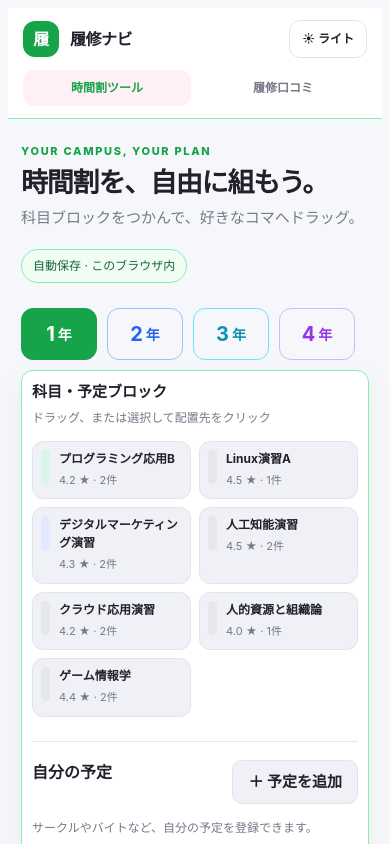
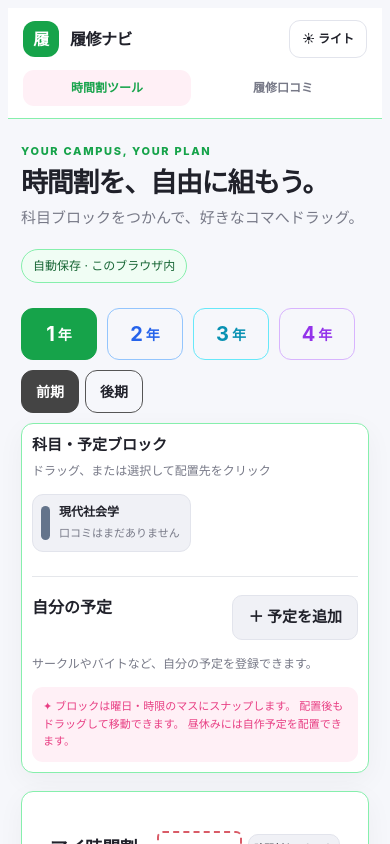
Before and after one commit to TIDesiign-ai/calcweb, a Next.js app: page / in a window 390 px wide. Shown: the top 844 px of the page. Built offline with nearby package versions, Linux system fonts and the light colour scheme.

Commit message:
phone fixed

```diff
--- a/app/globals.css
+++ b/app/globals.css
@@ -238,6 +238,7 @@ a { color: inherit; text-decoration: none; }
 .course-list { display: flex; flex-direction: column; gap: 8px; }
 .course-choice {
   width: 100%;
+  min-width: 0;
   text-align: left;
   background: var(--surface2);
   border: 1px solid var(--line);
@@ -245,10 +246,24 @@ a { color: inherit; text-decoration: none; }
   padding: 10px;
   display: flex;
   gap: 9px;
-  align-items: flex-start;
+  align-items: center;
   color: var(--text);
+  font: inherit;
+  cursor: pointer;
+  appearance: none;
+  -webkit-appearance: none;
+  box-sizing: border-box;
 }
-.course-choice:hover, .course-choice.selected { border-color: var(--accent); }
+
+.course-choice:hover,
+.course-choice.selected {
+  border-color: var(--accent);
+}
+
+.course-choice > span:last-child {
+  min-width: 0;
+  overflow-wrap: anywhere;
+}
 .swatch {
   width: 9px;
   min-height: 34px;
--- a/components/GradeSelector.module.css
+++ b/components/GradeSelector.module.css
@@ -77,3 +77,38 @@
   outline: 3px solid var(--grade-border);
   outline-offset: 3px;
 }
+.controls {
+  display: flex;
+  align-items: center;
+  flex-wrap: wrap;
+  gap: 10px;
+  margin-bottom: 10px;
+}
+
+.selector {
+  margin-bottom: 0;
+}
+
+.semesterSelector {
+  display: flex;
+  align-items: center;
+  gap: 6px;
+}
+
+.semesterOption {
+  padding: 10px 14px;
+  border: 1px solid #555;
+  border-radius: 12px;
+  background: transparent;
+  color: inherit;
+  font-size: 14px;
+  font-weight: 600;
+  white-space: nowrap;
+  cursor: pointer;
+}
+
+.semesterSelected {
+  background: #444;
+  border-color: #444;
+  color: white;
+}
--- a/components/GradeSelector.tsx
+++ b/components/GradeSelector.tsx
@@ -1,16 +1,25 @@
-
 "use client";
 
 import { gradeThemes, type Grade } from "../data/lib/grade-theme";
 import styles from "./GradeSelector.module.css";
 
+type Semester = "前期" | "後期";
+
 type Props = {
   value: Grade;
   onChange: (grade: Grade) => void;
+  semester: Semester;
+  onSemesterChange: (semester: Semester) => void;
 };
 
-export default function GradeSelector({ value, onChange }: Props) {
+export default function GradeSelector({
+  value,
+  onChange,
+  semester,
+  onSemesterChange,
+}: Props) {
   return (
+    <div className={styles.controls} aria-label="学年・学期選択">
       <div className={styles.selector} aria-label="学年選択">
         {([1, 2, 3, 4] as const).map((grade) => {
           const theme = gradeThemes[grade];
@@ -37,5 +46,22 @@ export default function GradeSelector({ value, onChange }: Props) {
           );
         })}
       </div>
+
+      <div className={styles.semesterSelector} aria-label="学期選択">
+        {(["前期", "後期"] as const).map((item) => (
+          <button
+            key={item}
+            type="button"
+            className={`${styles.semesterOption} ${
+              semester === item ? styles.semesterSelected : ""
+            }`}
+            aria-pressed={semester === item}
+            onClick={() => onSemesterChange(item)}
+          >
+            {item}
+          </button>
+        ))}
+      </div>
+    </div>
   );
 }
--- a/components/TimetableApp.tsx
+++ b/components/TimetableApp.tsx
@@ -1,4 +1,5 @@
 "use client";
+import { courses as reviewCourses } from "../data/lib/reviews";
 
 
 import Link from "next/link";
@@ -9,6 +10,12 @@ import { courses } from "../data/lib/reviews";
 import GradeSelector from "./GradeSelector";
 import type { Grade } from "../data/lib/grade-theme";
 
+import {
+  getSelectableCourses,
+  type Semester,
+} from "../data/lib/course-selector";
+
+import { courses as catalogCourses } from "../data/lib/courses";
 
 type ScheduleItem = {
   id: string;
@@ -52,6 +59,47 @@ type ScheduleEvent = {
 const CUSTOM_BLOCKS_KEY = "course-nav-custom-blocks";
 const EVENTS_KEY = "course-nav-events";
 const DEFAULT_EVENT_COLOR = "#8b7cf6";
+
+type TimetableCourseInfo = {
+  name: string;
+  color: string;
+  textColor: string;
+};
+
+function getTimetableCourse(
+  code: string,
+): TimetableCourseInfo | undefined {
+  // 口コミデータに存在する科目
+  const reviewCourse = reviewCourses.find(
+    (item) => item.code === code,
+  );
+
+  if (reviewCourse) {
+    return {
+      name: reviewCourse.name,
+      color: reviewCourse.color,
+      textColor: reviewCourse.textColor,
+    };
+  }
+
+  // シラバス由来の科目
+  // 新しい識別子 catalog:<id> と、旧形式の id の両方に対応
+  const catalogId = code.startsWith("catalog:")
+    ? code.slice("catalog:".length)
+    : code;
+
+  const catalogCourse = catalogCourses.find(
+    (item) => item.id === catalogId,
+  );
+
+  if (!catalogCourse) return undefined;
+
+  return {
+    name: catalogCourse.course_name,
+    color: "#64748b",
+    textColor: "#ffffff",
+  };
+}
 
 function makeId() {
   return `${Date.now().toString(36)}-${Math.random()
@@ -113,6 +161,16 @@ export default function TimetableApp({
     [],
   );
   const [selectedGrade, setSelectedGrade] = useState<Grade>(1);
+
+
+
+  const [selectedSemester, setSelectedSemester] =
+    useState<Semester>("前期");
+
+  const selectableCourses = useMemo(
+    () => getSelectableCourses(selectedGrade, selectedSemester),
+    [selectedGrade, selectedSemester],
+  );
 
   const [events, setEvents] = useState<ScheduleEvent[]>([]);
   const [customBlocks, setCustomBlocks] = useState<CustomBlock[]>([]);
@@ -402,8 +460,11 @@ export default function TimetableApp({
 
   const placeCourse = useCallback(
     (code: string, day: number, period: number) => {
-      const course = courses.find((item) => item.code === code);
-      if (!course) return;
+      const course = getTimetableCourse(code);
+      if (!course) {
+        notify("科目情報を取得できませんでした");
+        return;
+      }
 
       setSchedule((current) => {
         if (
@@ -578,6 +639,8 @@ export default function TimetableApp({
             <GradeSelector
               value={selectedGrade}
               onChange={setSelectedGrade}
+              semester={selectedSemester}
+              onSemesterChange={setSelectedSemester}
             />
             <div className="workspace">
               <section className="panel">
@@ -655,9 +718,8 @@ export default function TimetableApp({
                                 );
 
                           const course = item
-                            ? courses.find((entry) => entry.code === item.code)
+                            ? getTimetableCourse(item.code)
                             : undefined;
-
                           const plannedEvent = events.find(
                             (entry) =>
                               entry.day === dayIndex &&
@@ -755,41 +817,66 @@ export default function TimetableApp({
                 </span>
 
                 <div className="course-list">
-                  {courses.map((course) => (
+                  {selectableCourses.length === 0 ? (
+                    <p className="small-muted">
+                      選択した学年・学期の科目はありません。
+                    </p>
+                  ) : (
+                    selectableCourses.map((course) => {
+                      const reviewCourse = reviewCourses.find(
+                        (item) => item.name === course.course_name,
+                      );
+
+                      const courseCode = reviewCourse?.code ??
+                      `catalog:${course.id}`;
+                      const courseName = course.course_name;
+
+                      return (
                         <button
+                          key={course.id}
                           className={`course-choice${
-                        pendingCode === course.code ? " selected" : ""
+                            pendingCode === courseCode ? " selected" : ""
                           }`}
-                      key={course.code}
                           draggable
                           onDragStart={(event) => {
                             event.dataTransfer.effectAllowed = "copy";
-                        event.dataTransfer.setData("text/plain", course.code);
+                            event.dataTransfer.setData("text/plain", courseCode);
                             setPendingCode(null);
                             setPendingCustomBlockId(null);
-                        setDragging({ code: course.code });
+                            setDragging({ code: courseCode });
                           }}
                           onDragEnd={() => setDragging(null)}
                           onClick={() => {
-                        setPendingCode(course.code);
+                            setPendingCode(courseCode);
                             setPendingCustomBlockId(null);
                             notify(
-                          `${course.name}：配置先の曜日・時限をクリックしてください`,
+                              `${courseName}：配置先の曜日・時限をクリックしてください`,
                             );
                           }}
                         >
                           <span
                             className="swatch"
-                        style={{ background: course.color }}
+                            style={{
+                              background: reviewCourse?.color ?? "#64748b",
+                            }}
                           />
                           <span>
-                        <strong>{course.name}</strong>
+                            <strong>{courseName}</strong>
                             <small>
-                          {course.rating.toFixed(1)} ★ · {course.reviews.length}件
+                              {reviewCourse ? (
+                                <>
+                                  {reviewCourse.rating.toFixed(1)} ★ ·{" "}
+                                  {reviewCourse.reviews.length}件
+                                </>
+                              ) : (
+                                "口コミはまだありません"
+                              )}
                             </small>
                           </span>
                         </button>
-                  ))}
+                      );
+                    })
+                  )}
                 </div>
 
                 <div className="custom-event-section">
@@ -954,9 +1041,25 @@ export default function TimetableApp({
             </div>
 
             <div className="course-catalog">
-              {courses.map((course) => (
-                <ReviewCard key={course.code} code={course.code} />
-              ))}
+              {selectableCourses.map((course) => {
+                const reviewCourse = reviewCourses.find(
+                  (item) => item.name === course.course_name,
+                );
+
+                return (
+                  <button
+                    key={course.id}
+                    className={`course-choice${
+                      pendingCode === (reviewCourse?.code ?? course.id)
+                        ? " selected"
+                        : ""
+                    }`}
+                    // ここには既存の onClick、ドラッグ処理などを維持
+                  >
+                    {/* 既存の科目表示 */}
+                  </button>
+                );
+              })}
             </div>
           </section>
         )}
--- /dev/null
+++ b/data/lib/course-grade-overrides.ts
@@ -0,0 +1,23 @@
+export type CourseGradeOverride = {
+  grades: number[];
+  semesters: ("前期" | "後期" | "前期 第一ターム" | "前期 第二ターム" | "後期 第三ターム" | "後期 第四ターム")[];
+};
+
+export const courseGradeOverrides: Record<
+  string,
+  CourseGradeOverride
+  > = {
+  //
+  // example:
+  // 現代社会学:1・2年生が前期のみ履修可能 現代社会学の科目IDは5
+  "5": {
+    grades: [1, 2],
+    semesters: ["前期"],
+  },
+
+  //
+  "6": {
+    grades: [1, 2],
+    semesters: ["後期"],
+  },
+};
--- /dev/null
+++ b/data/lib/course-selector.ts
@@ -0,0 +1,42 @@
+import rawCourses from "../generated/courses.json";
+import { courseGradeOverrides } from "./course-grade-overrides";
+
+export type Semester =
+  | "前期"
+  | "後期"
+  | "前期 第一ターム"
+  | "前期 第二ターム"
+  | "後期 第三ターム"
+  | "後期 第四ターム";
+
+function normalizeSemester(
+  semester: string,
+): "前期" | "後期" | undefined {
+  if (semester.startsWith("前期")) return "前期";
+  if (semester.startsWith("後期")) return "後期";
+  return undefined;
+}
+
+export function getSelectableCourses(
+  grade: number,
+  semester: Semester,
+) {
+  const selectedSemester = normalizeSemester(semester);
+
+  return rawCourses.filter((course) => {
+    const override = courseGradeOverrides[course.id];
+
+    if (override) {
+      return (
+        override.grades.includes(grade) &&
+        selectedSemester !== undefined &&
+        override.semesters.includes(selectedSemester)
+      );
+    }
+
+    return (
+      course.grade === grade &&
+      normalizeSemester(course.semester) === selectedSemester
+    );
+  });
+}
--- a/data/lib/reviews.json
+++ b/data/lib/reviews.json
@@ -1,12 +1,12 @@
 {
-  "プログラミング応用B": {
+  "プログラミング応用": {
     "rating": 4.2,
     "reviews": [
       {"author": "3年生", "comment": "課題は多めですが、説明は分かりやすいです。"},
       {"author": "2年生", "comment": "あああああああああ。"}
     ]
   },
-  "Linux演習A": {
+  "Linux演習": {
     "rating": 4.5,
     "reviews": [
       {"author": "先輩", "comment": "Linuxを実際に触るので、環境構築に慣れておくと楽です。"}
```
Also changed, not shown: data/generated/courses.json, data/lib/course-config.ts (indentation only). Lines whose indentation alone changed are shown as unchanged.
